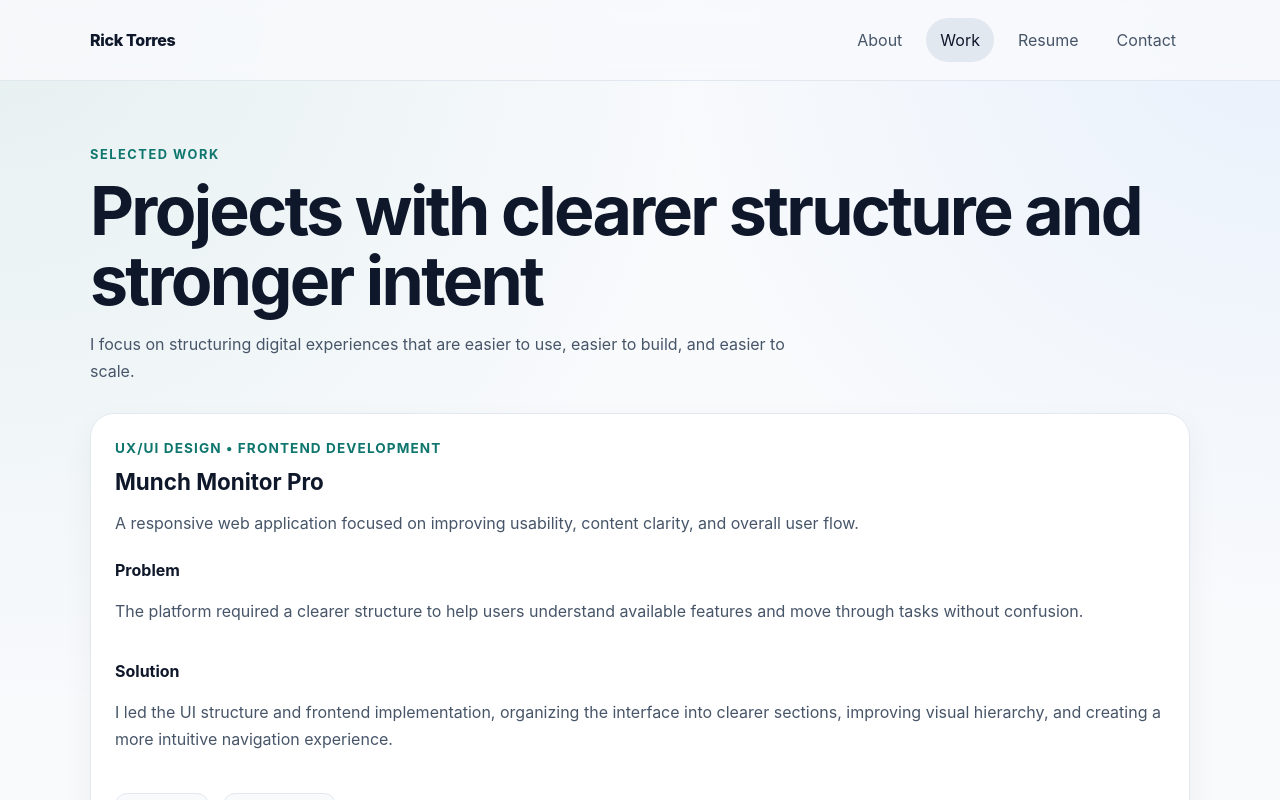
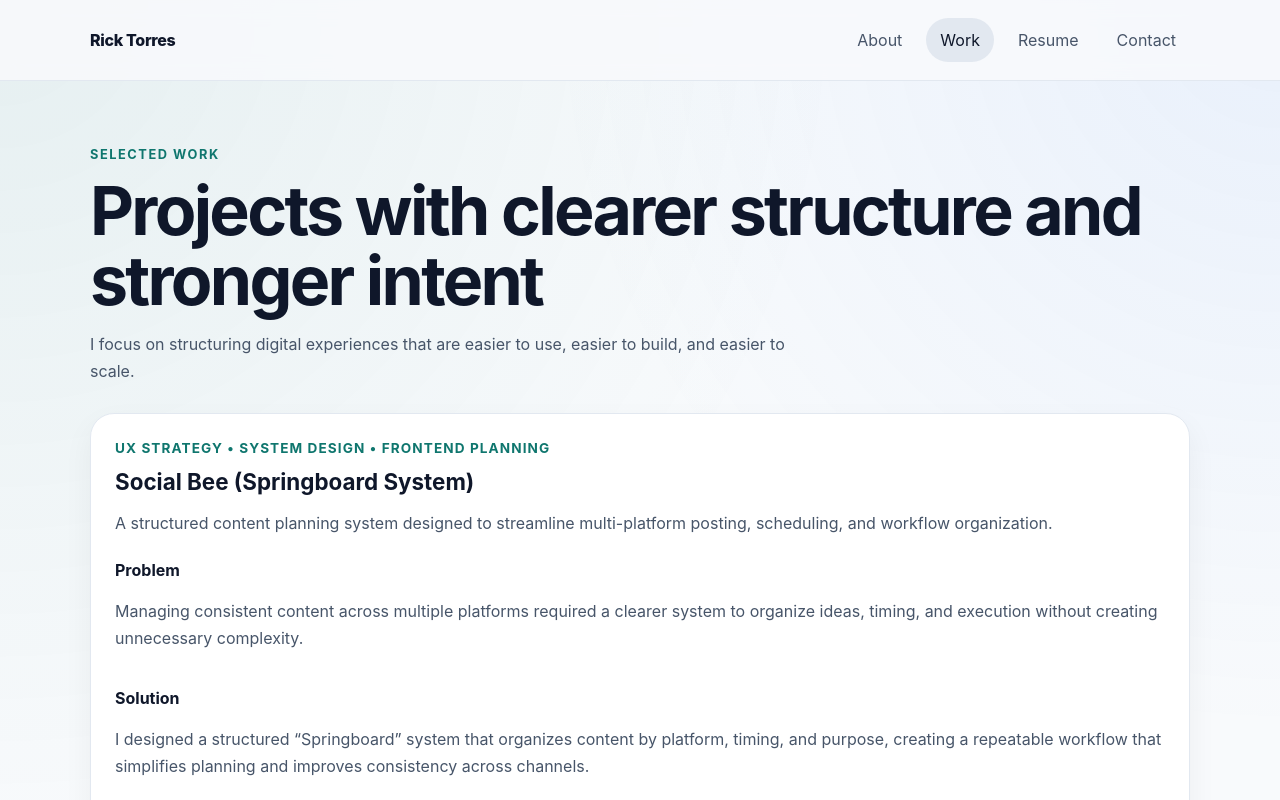
Before and after one commit to rtocastro/dossiyay, a React (Vite) app: page /portfolio in a window 1280 px wide. Shown: the top 800 px of the page. Built offline with nearby package versions, Linux system fonts and the light colour scheme.

Commit message:
added newest project to project/portfolio page

```diff
--- a/src/pages/Portfolio.jsx
+++ b/src/pages/Portfolio.jsx
@@ -1,8 +1,20 @@
 const projects = [
+    {
+        title: 'Social Bee (Springboard System)',
+        liveUrl: 'https://beesocial-k3js.onrender.com/', // done, current 4/19/2026
+        repoUrl: 'https://github.com/rtocastro/socialbee', // done, current
+        role: 'UX Strategy • System Design • Frontend Planning',
+        summary:
+            'A structured content planning system designed to streamline multi-platform posting, scheduling, and workflow organization.',
+        problem:
+            'Managing consistent content across multiple platforms required a clearer system to organize ideas, timing, and execution without creating unnecessary complexity.',
+        solution:
+            'I designed a structured “Springboard” system that organizes content by platform, timing, and purpose, creating a repeatable workflow that simplifies planning and improves consistency across channels.',
+    },
   {
         title: 'Munch Monitor Pro',
         liveUrl: 'https://munchmonitorpro.onrender.com',
-    repoUrl: 'https://github.com/', // replace when ready
+        repoUrl: 'https://github.com/Vigneshwarie/munchMonitorPro', // On Viggy's Github, 4/19/2026
         role: 'UX/UI Design • Frontend Development',
         summary:
             'A responsive web application focused on improving usability, content clarity, and overall user flow.',
@@ -14,7 +26,7 @@ const projects = [
     {
         title: 'Helpy Helperton',
         liveUrl: 'https://helpyhelperton.onrender.com',
-    repoUrl: 'https://github.com/', // replace when ready
+        repoUrl: 'https://github.com/rtocastro/helpyhelperton', // replaced with current version, 4/19/2026
         role: 'Frontend Development • UX Support',
         summary:
             'A web experience designed to make user actions and information easier to access and understand.',
@@ -26,7 +38,7 @@ const projects = [
     {
         title: 'Portfolio Repositioning',
         liveUrl: '/',
-    repoUrl: 'https://github.com/rtocastro/dossiyay',
+        repoUrl: 'https://github.com/rtocastro/dossiyay', // done with current version, 4/19/2026
         role: 'UX Strategy • Design Systems Thinking • Frontend',
         summary:
             'A strategic redesign of my portfolio to better reflect my work in UX, design systems, and project leadership.',
```
Lines whose indentation alone changed are shown as unchanged.
